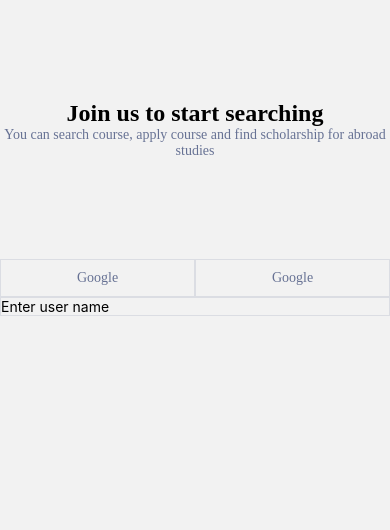
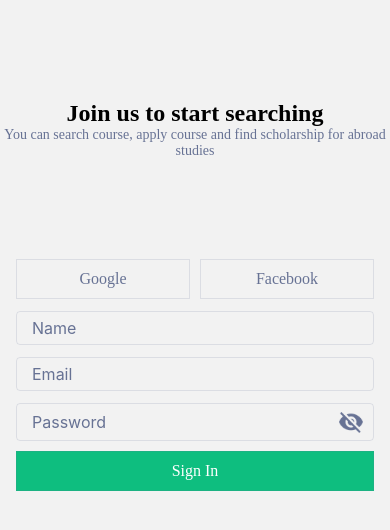
Before and after one commit to hitendrasinh-Parmar/doct_app_android, a React Native app: screen / in a window 390 px wide. Shown: the top 530 px of the page. Built offline with nearby package versions, Linux system fonts and the light colour scheme.

Commit message:
signup screen frame added

```diff
--- /dev/null
+++ b/assets/icons/index.ts
@@ -0,0 +1,4 @@
+
+export const AppIcons: any = {
+  hide_password: require('./hide_password.png'),
+}
--- a/src/components/buttons/Button.tsx
+++ b/src/components/buttons/Button.tsx
@@ -1,30 +1,44 @@
 import React from 'react';
-import { TouchableOpacity, Text } from 'react-native';
+import { TouchableOpacity, Text, StyleSheet, View, ViewStyle, TextStyle } from 'react-native';
 import useStyles from '../../styles/useStyles';
 
 interface ButtonInterface {
   text: string;
   onPress?: () => void;
-  buttonStyles?: [];
+  buttonStyles?: Array<ViewStyle>;
+  btnGroup?: boolean;
+  lastbtn?: boolean;
+  borderNone?: boolean;
+  textStyle?: Array<TextStyle>;
 }
 
 const Button = (props: ButtonInterface) => {
-  const styles = useStyles();
+  const {
+    text,
+    onPress,
+    buttonStyles,
+    btnGroup = false,
+    lastbtn = false,
+    borderNone = false,
+    textStyle = [],
+  } = props;
+  const __s = useStyles();
+
   return (
-    <TouchableOpacity
-      activeOpacity={0.8}
+    <View
       style={[
-        styles.flex1,
-        styles.paddingV10,
-        styles.borderWidth1,
-        styles.borderGray2,
-        !!props?.buttonStyles && props.buttonStyles,
-      ]}
-      onPress={props.onPress}>
-      <Text style={[styles.font14, styles.fontPoppinsRegular, styles.fontGray, styles.textCenter]}>
-        Google
-      </Text>
-    </TouchableOpacity>
+        __s.paddingV10,
+        !borderNone && [__s.borderWidth1, __s.borderGray2],
+        !!buttonStyles && buttonStyles,
+        btnGroup && [__s.flex1, !lastbtn && __s.marginR10],
+      ]}>
+      <TouchableOpacity {...props} activeOpacity={0.8} style={[]} onPress={onPress}>
+        <Text
+          style={[__s.font16, __s.fontPoppinsRegular, __s.fontGray, __s.textCenter, ...textStyle]}>
+          {text}
+        </Text>
+      </TouchableOpacity>
+    </View>
   );
 };
 
--- /dev/null
+++ b/src/components/images/ImageCustom.tsx
@@ -0,0 +1,39 @@
+import React, { useEffect, useRef, useState } from 'react';
+import {
+  View,
+  ViewStyle,
+  TextInput,
+  Text,
+  StyleSheet,
+  Animated,
+  Easing,
+  Image,
+  ImageStyle,
+} from 'react-native';
+import { TouchableOpacity } from 'react-native-gesture-handler';
+import useStyles from '../../styles/useStyles';
+import { useTheme } from '../../theme/ThemeProvider';
+import { ColorsInterface, themeType } from '../../types/global';
+
+type ImageProps = React.ComponentProps<typeof Image> & {
+  imgUrl: any;
+  imgStyle?: Array<ImageStyle>;
+  wrapperStyle?: Array<ViewStyle>;
+};
+
+const ImageCustom = (props: ImageProps) => {
+  const { wrapperStyle = [], imgStyle = [], imgUrl = '' } = props;
+  const __s = useStyles();
+
+  return (
+    <View style={[...wrapperStyle]}>
+      <Image
+        {...props}
+        style={[__s.height24, __s.width24, __s.ImgContain, __s.marginR10, ...imgStyle]}
+        source={imgUrl}
+      />
+    </View>
+  );
+};
+
+export default ImageCustom;
--- a/src/components/input/TextInput.tsx
+++ b/src/components/input/TextInput.tsx
@@ -1,38 +1,121 @@
-import React from 'react';
-import { View, ViewStyle, TextInput, Text } from 'react-native';
+import React, { useEffect, useRef, useState } from 'react';
+import {
+  View,
+  ViewStyle,
+  TextInput,
+  Text,
+  StyleSheet,
+  Animated,
+  Easing,
+  Image,
+  TextStyle,
+} from 'react-native';
 import { TouchableOpacity } from 'react-native-gesture-handler';
 import useStyles from '../../styles/useStyles';
 import { useTheme } from '../../theme/ThemeProvider';
 import { ColorsInterface, themeType } from '../../types/global';
+import ImageCustom from '../images/ImageCustom';
+import { AppIcons } from '../../../assets/icons';
 
-interface TextInputInterface {
+type iconPosition = 'center' | 'left' | 'right';
+
+type TextInputProps = React.ComponentProps<typeof TextInput> & {
   wrapperStyle?: Array<ViewStyle>;
-  value: string;
-  onChangeText?: (e: string) => void;
-  textStyle?: [];
-  placeholderStyle?: themeType;
-  placeholder?: string;
-  placeholderTextColor?: string;
-}
+  textStyle?: Array<TextStyle>;
+  placeholderText?: string;
+  textWrapper?: Array<ViewStyle>;
+  textInputStyle?: Array<TextStyle>;
+  icon?: any;
+  iconPosition?: iconPosition;
+};
 
-const TextInputCustom = ({
-  wrapperStyle = [],
-  value,
-  onChangeText,
-  placeholder,
-  placeholderStyle,
-  textStyle,
-}: TextInputInterface): JSX.Element => {
+const TextInputCustom: React.FC<TextInputProps> = (props): JSX.Element => {
+  const {
+    wrapperStyle = [],
+    textStyle = [],
+    textWrapper = [],
+    textInputStyle = [],
+    placeholderText = null,
+    icon = null,
+    iconPosition = 'right',
+  } = props;
   const __s = useStyles();
+  const { theme }: { theme: ColorsInterface } = useTheme();
+  const [isFocused, setIsFocused] = useState<boolean>(false);
+  const focusAnim = useRef(new Animated.Value(0)).current;
+
+  const textWrapperDefault = {
+    transform: [
+      {
+        translateY: focusAnim.interpolate({
+          inputRange: [0, 1],
+          outputRange: [0, -20],
+        }),
+      },
+      {
+        scale: focusAnim.interpolate({
+          inputRange: [0, 1],
+          outputRange: [1, 0.9],
+        }),
+      },
+      {
+        translateX: focusAnim.interpolate({
+          inputRange: [0, 1],
+          outputRange: iconPosition === 'left' ? [-230, -260] : [10, 7],
+        }),
+      },
+    ],
+  };
+
+  useEffect(() => {
+    Animated.timing(focusAnim, {
+      toValue: isFocused || !!props?.value ? 1 : 0,
+      duration: 150,
+      easing: Easing.bezier(0.4, 0, 0.2, 1),
+      useNativeDriver: true,
+    }).start();
+  }, [focusAnim, isFocused]);
+
   return (
-    <View style={[__s.borderView, ...wrapperStyle]}>
-      <Text></Text>
+    <View
+      style={[
+        __s.borderView,
+        ...wrapperStyle,
+        __s.paddingV6,
+        __s.posr,
+        __s.flexRow,
+        __s.alignCenter,
+        iconPosition === 'left' ? [__s.flexRowReverse, __s.paddingR10] : [],
+      ]}>
+      <Animated.View style={[__s.posa, __s.paddingH5, textWrapperDefault, ...textWrapper]}>
+        {placeholderText && (
+          <Text
+            style={[
+              __s.fontGray,
+              __s.font16,
+              ...textStyle,
+              iconPosition === 'left' && [__s.paddingR16],
+            ]}>
+            {placeholderText}
+          </Text>
+        )}
+      </Animated.View>
       <TextInput
-        value={value}
-        onChangeText={onChangeText}
-        placeholder={placeholder}
-        placeholderTextColor={placeholderStyle?.theme?.colors}
+        {...props}
+        onFocus={() => {
+          setIsFocused(true);
+        }}
+        onBlur={() => {
+          setIsFocused(false);
+        }}
+        style={[
+          iconPosition === 'right' && __s.marginL10,
+          ...textInputStyle,
+          __s.flex1,
+          __s.font16,
+        ]}
       />
+      {!!icon && <ImageCustom imgUrl={AppIcons?.hide_password} />}
     </View>
   );
 };
--- a/src/screens/auth/sign-in.screen.tsx
+++ b/src/screens/auth/sign-in.screen.tsx
@@ -1,4 +1,4 @@
-import React, { useState } from 'react';
+import React, { useCallback, useState } from 'react';
 import { View, Text, TouchableOpacity, TouchableWithoutFeedback, Keyboard } from 'react-native';
 import Button from '../../components/buttons/Button';
 import TextInput from '../../components/input/TextInput';
@@ -6,15 +6,36 @@ import { useLoading } from '../../context/loading.provider';
 import useStyles from '../../styles/useStyles';
 import { useTheme } from '../../theme/ThemeProvider';
 import { ColorsInterface } from '../../types/global';
+import { AppIcons } from '../../../assets/icons';
 
 const SignIn = () => {
   const __s = useStyles();
   const [userName, setUserName] = useState<string>('');
+  const [userEmail, setUserEmail] = useState<string>('');
+  const [userUserPassword, setUserPassword] = useState<string>('');
   const { theme }: { theme: ColorsInterface } = useTheme();
   const userInputLoader = useLoading();
-  const handleUserNameOnChangeText = (e: string) => {
-    setUserName(e);
-  };
+
+  const handleUserNameOnChangeText = useCallback(
+    (e: string) => {
+      setUserName(e);
+    },
+    [setUserName]
+  );
+
+  const handleEmailOnChangeText = useCallback(
+    (e: string) => {
+      setUserEmail(e);
+    },
+    [setUserEmail]
+  );
+
+  const handleUserPasswordChangeText = useCallback(
+    (e: string) => {
+      setUserPassword(e);
+    },
+    [setUserPassword]
+  );
   return (
     <TouchableWithoutFeedback onPress={() => Keyboard.dismiss()}>
       <View style={[__s.flex1]}>
@@ -33,17 +54,38 @@ const SignIn = () => {
             You can search course, apply course and find scholarship for abroad studies
           </Text>
         </View>
-        <View style={[__s.flexRow]}>
-          <Button text={'Google'} onPress={() => {}} />
-          <Button text='Facebook' />
+        <View style={[__s.flexRow, __s.marginH16]}>
+          <Button text='Google' btnGroup onPress={() => {}} />
+          <Button text='Facebook' btnGroup lastbtn />
         </View>
-        <View>
+        <View style={[__s.marginH16]}>
           <TextInput
             value={userName}
             onChangeText={handleUserNameOnChangeText}
             placeholderTextColor={theme.gray}
-            placeholder={'Enter user name'}
+            placeholderText={'Name'}
+            wrapperStyle={[__s.marginT12, __s.borderRadius4]}
           />
+          <TextInput
+            value={userEmail}
+            onChangeText={handleEmailOnChangeText}
+            placeholderTextColor={theme.gray}
+            placeholderText={'Email'}
+            wrapperStyle={[__s.marginT12, __s.borderRadius4]}
+          />
+          <TextInput
+            value={userUserPassword}
+            onChangeText={handleUserPasswordChangeText}
+            placeholderTextColor={theme.gray}
+            placeholderText={'Password'}
+            wrapperStyle={[__s.marginT12, __s.borderRadius4]}
+            icon={AppIcons.hide_password}
+            iconPosition={'right'}
+            secureTextEntry
+          />
+        </View>
+        <View style={[__s.paddingV10, __s.marginH16]}>
+          <Button text='Sign In' buttonStyles={[__s.bgColorGreen]} textStyle={[__s.fontWhite]} />
         </View>
       </View>
     </TouchableWithoutFeedback>
--- a/src/styles/useStyles.ts
+++ b/src/styles/useStyles.ts
@@ -5,6 +5,8 @@ import { useTheme } from '../theme/ThemeProvider';
 import { ColorsInterface } from '../types/global';
 const useStyles = () => {
   const { theme }: { theme: ColorsInterface } = useTheme();
+  console.log('[useStyles]', theme);
+
   return StyleSheet.create({
     flex0: {
       flex: 0,
@@ -325,6 +327,9 @@ const useStyles = () => {
     paddingH12: {
       paddingHorizontal: wp(12),
     },
+    paddingH5: {
+      paddingHorizontal: wp(5),
+    },
     paddingH16: {
       paddingHorizontal: wp(16),
     },
@@ -505,6 +510,9 @@ const useStyles = () => {
     paddingR11: {
       paddingRight: wp(11),
     },
+    paddingR10: {
+      paddingRight: wp(10),
+    },
     lineHeight30: {
       // lineHeight: 30,
     },
@@ -651,6 +659,9 @@ const useStyles = () => {
     fontGray: {
       color: theme.gray,
     },
+    fontWhite: {
+      color: theme.white,
+    },
     borderGray2: {
       borderColor: theme.gray2,
     },
@@ -661,6 +672,9 @@ const useStyles = () => {
     placeHolderBlack: {
       color: theme.black,
     },
+    bgColorGreen: {
+      backgroundColor: theme.green,
+    },
   });
 };
 
--- a/src/theme/colors.ts
+++ b/src/theme/colors.ts
@@ -8,6 +8,7 @@ export const lightTheme: ColorsInterface = {
   primary: 'skyblue',
   black: '#000000',
   white: '#FFFFFF',
+  green: '#0EBE7F',
   gray: '#677294', //font
-  gray2: 'rgba(103, 114, 148, 0.16)', // border
+  gray2: 'rgba(103, 114, 148, 0.16)', // border,
 };
--- a/src/types/global.ts
+++ b/src/types/global.ts
@@ -19,10 +19,12 @@ export type themeType = {
   toggleTheme: any;
 };
 
-export type ColorsInterface = ColorValue & {
+//  ColorValue &
+export type ColorsInterface = {
   primary?: string;
   black?: string;
   white?: string;
   gray?: string;
   gray2?: string;
+  green?: string;
 };
```
Also changed, not shown: assets/icons/hide_password.png (added).
